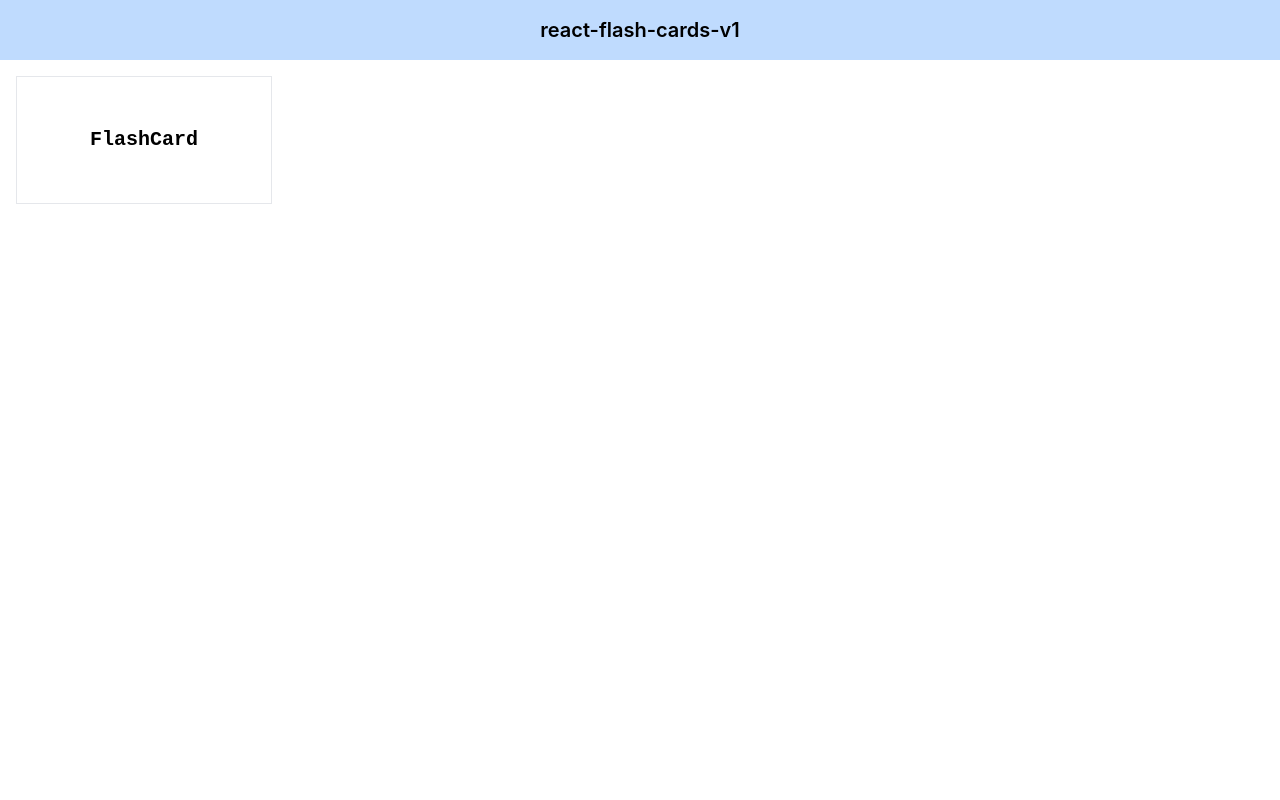
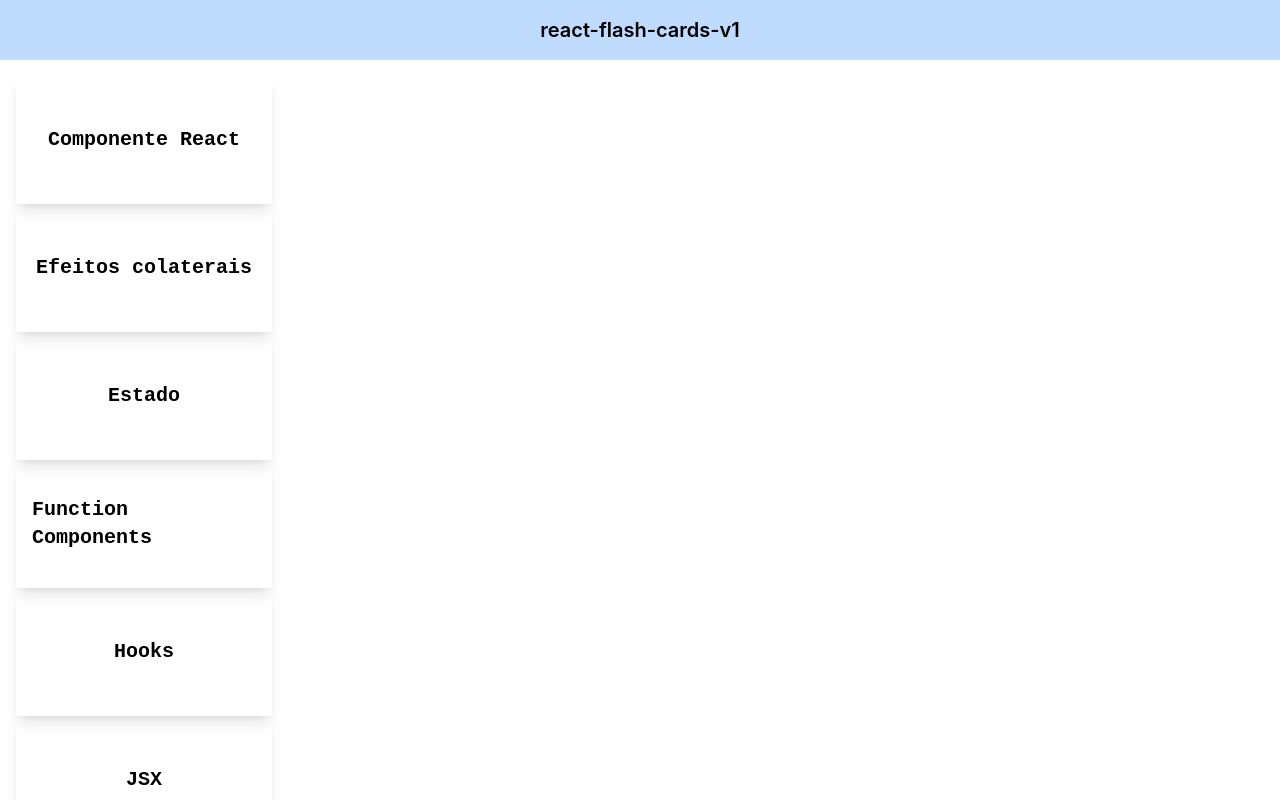
Before and after one commit to filipef9/igti-react-flashcards, a React (Create React App) app: page / in a window 1280 px wide. Shown: the top 800 px of the page. Built offline with nearby package versions, Linux system fonts and the light colour scheme.

Commit message:
Implementação da renderização da lista de flashcards.

```diff
--- a/src/components/FlashCard.jsx
+++ b/src/components/FlashCard.jsx
@@ -1,10 +1,30 @@
-const FlashCard = () => {
+import { useState } from 'react';
+
+const FlashCard = ({
+  title = 'Título do card',
+  description = 'Descrição do card',
+}) => {
+  const [showTitle, setShowTitle] = useState(true);
+
+  const fontSizeClassName = showTitle ? 'text-xl' : 'text-md';
+
+  const handleCardClick = () => {
+    setShowTitle(currentShowTitle => !currentShowTitle);
+  };
+
   return (
     <div
-      className="border p-4 w-64 h-32 flex items-center justify-center font-semibold text-xl"
+      className={`
+        shadow-lg
+        cursor-pointer
+        p-4 w-64 h-32
+        flex items-center justify-center
+        font-semibold ${fontSizeClassName}
+      `}
       style={{ fontFamily: "'JetBrains Mono', monospace" }}
+      onClick={handleCardClick}
     >
-      FlashCard
+      {showTitle ? title : description}
     </div>
   );
 };
--- a/src/pages/FlashCardsPage.jsx
+++ b/src/pages/FlashCardsPage.jsx
@@ -1,13 +1,16 @@
 import FlashCard from '../components/FlashCard';
 import Header from '../components/Header';
 import Main from '../components/Main';
+import { allFlashCards } from '../data/allFlashCards';
 
 const FlashCardsPage = () => {
   return (
     <>
       <Header>react-flash-cards-v1</Header>
       <Main>
-        <FlashCard />
+        {allFlashCards.map(({ id, title, description }) => (
+          <FlashCard key={id} title={title} description={description} />
+        ))}
       </Main>
     </>
   );
```
